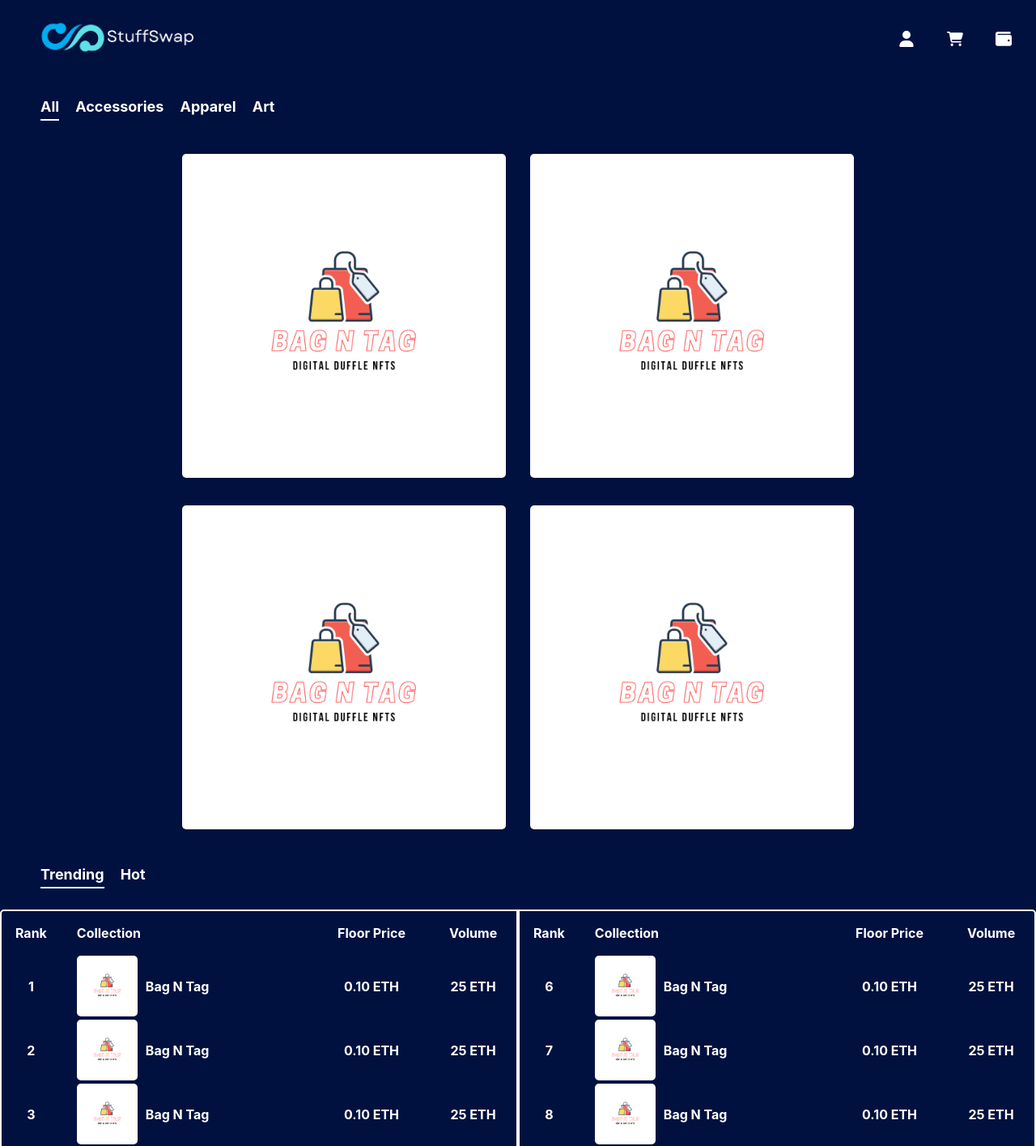
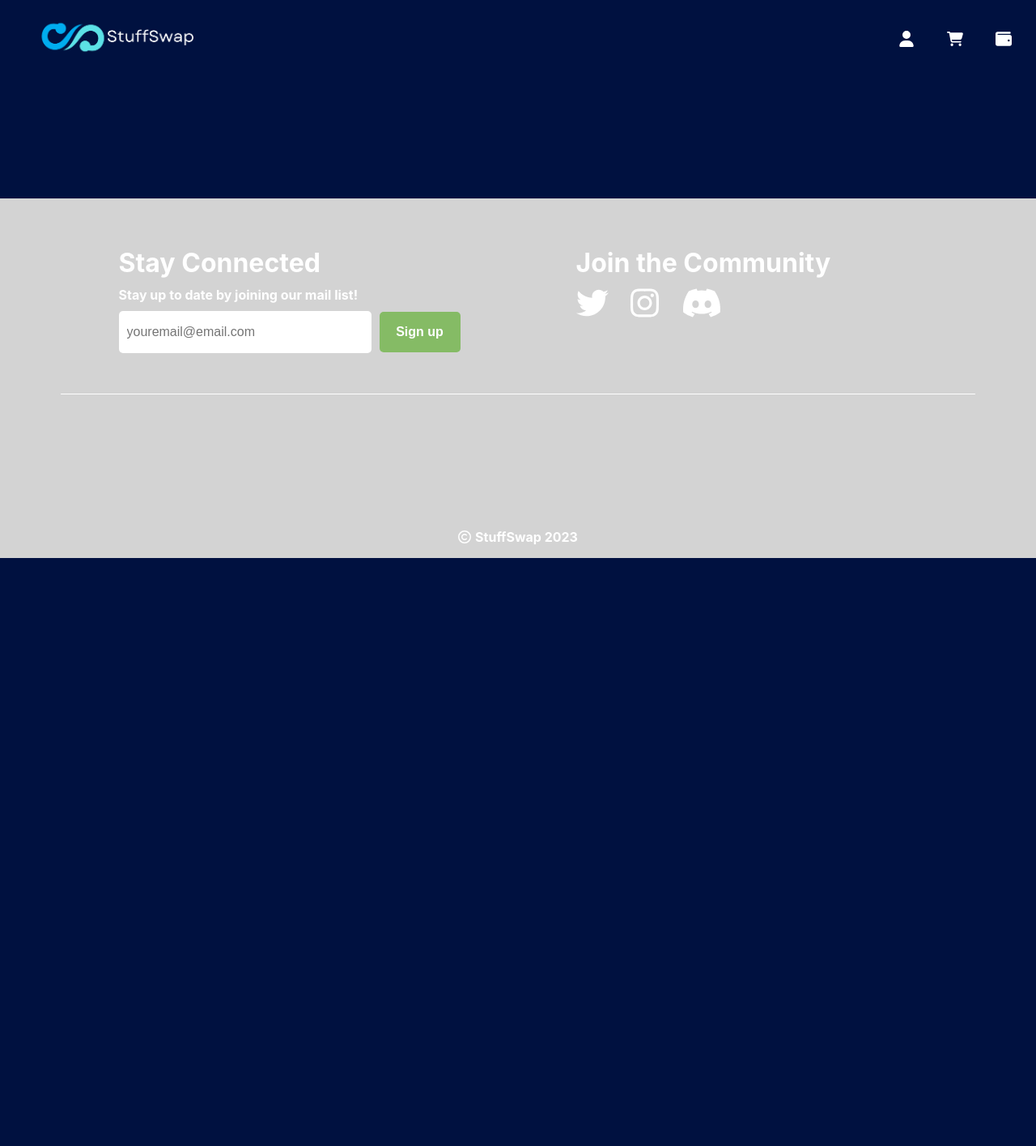
Before and after one commit to kheller18/stuff-swap, a React (Create React App) app in the folder client/: page /login in a window 1280 px wide. Before the commit this address led to /. Shown: the top 1415 px of the page at 81% size. After the commit the page ends 800 px from the top, so only its background shows below. Built offline with nearby package versions, Linux system fonts and the light colour scheme.

Commit message:
switched redirect method

```diff
--- a/client/src/App.js
+++ b/client/src/App.js
@@ -15,7 +15,7 @@ function App() {
         <Switch>
           <Route path='/' exact component={Main} />
           <Route path='/collection' exact component={ShopCollections} />
-          <Redirect to='/' />
+          {/* <Redirect to='/' /> */}
           {/* <Route path='/login' exact component={Engine} />
           <Route path='/signup' exact component={Engine} /> */}
         </Switch>
--- a/client/src/components/Carousel.js
+++ b/client/src/components/Carousel.js
@@ -1,14 +1,20 @@
 import React from 'react';
+import { BrowserRouter, Switch, Redirect, Route  } from 'react-router-dom';
 import Image from './Image';
 import logo from '../logos/bag_n_tag.png';
 import '../styles/Carousel.css';
 
 const Carousel = props => {
 
+  const handleClick = e => {
+    console.log(e);
+    return <Redirect to='/collection' />;
+  }
+
   return (
     <div className='carousel-container'>
       <div className='carousel-body'>
-        <Image className='carousel-img bagtag-logo' alt="Bag N Tag logo" src={logo} />
+        <Image className='carousel-img bagtag-logo' alt="Bag N Tag logo" src={logo} onClick={(e => handleClick(e))} />
         <Image className='carousel-img bagtag-logo' alt="Bag N Tag logo" src={logo} />
         <Image className='carousel-img bagtag-logo' alt="Bag N Tag logo" src={logo} />
         <Image className='carousel-img bagtag-logo' alt="Bag N Tag logo" src={logo} />
--- a/client/src/components/CollectionsTable.js
+++ b/client/src/components/CollectionsTable.js
@@ -1,9 +1,19 @@
 import React from 'react';
+import { BrowserRouter, Switch, Redirect, Route, useNavigate  } from 'react-router-dom';
 import Image from './Image';
 import logo from '../logos/bag_n_tag.png';
 import '../styles/CollectionsTable.css';
 
 const CollectionsTable = props => {
+  // let navigate = useNavigate();
+  const handleClick = e => {
+    console.log(e);
+    < Route exact path='/collection' />
+    // return Redirect('/collection');
+    // return <Redirect
+    //   to='/collection' exact
+    // />
+  }
 
   return (
     <div className='collections-table-container'>
@@ -17,7 +27,7 @@ const CollectionsTable = props => {
           </tr>
         </thead>
         <tbody>
-          <tr className='collection'>
+          <tr onClick={e => handleClick(e)} className='collection'>
             <td className='collection-rank'>1</td>
             <td className='collection-item'>
               <Image className='collection-image' src={logo} />
--- a/client/src/components/ShopCollections.js
+++ b/client/src/components/ShopCollections.js
@@ -162,8 +162,6 @@ const ShopCollections = props => {
             </div>
             <Button className='add-to-cart'>Add to cart</Button>
           </div>
-
-
         </div>
       </div>
     </div>
```
Also changed, not shown: client/src/logos/stuff_swap_no_background.png (added).
